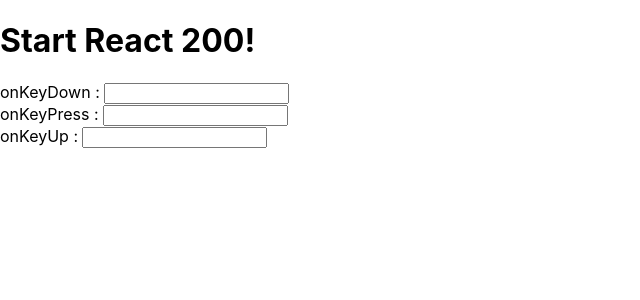
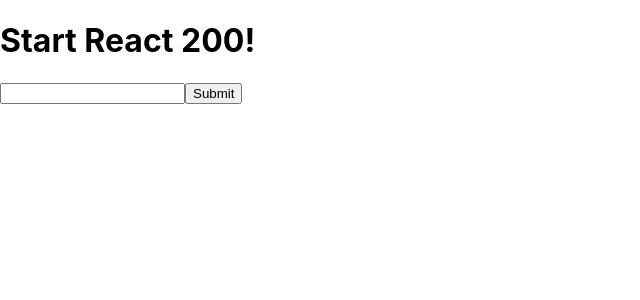
Before and after one commit to prsn-ts/react200, a React (Create React App) app: page / in a window 1280 px wide. Shown: the top 300 px of the page, without its empty margins (0-640 px from the left). Built offline with nearby package versions, Linux system fonts and the light colour scheme.

Commit message:
submit 이벤트 사용하기(onSubmit)(중급 072)

```diff
--- a/src/App.js
+++ b/src/App.js
@@ -1,11 +1,11 @@
 import React from 'react';
-import ReactOnKey from './R071_OnKey'
+import ReactonSubmit from './R072_onSubmit'
 
 function App() {
   return (
     <div>
       <h1>Start React 200!</h1>
-      <ReactOnKey/>
+      <ReactonSubmit/>
     </div>
   );
 }
--- /dev/null
+++ b/src/R072_onSubmit.js
@@ -0,0 +1,20 @@
+import React, { Component } from 'react';
+
+class R072_onSubmit extends Component {
+    Submit(e) {
+        const inputValue = document.getElementById('inputId').value;
+        console.log('inputValue : '+inputValue);
+        e.preventDefault();
+    }
+
+    render() {
+        return (
+            <form onSubmit={this.Submit}>
+                <input type="text" name='inputName' id='inputId'/>
+                <input type='submit' value='Submit'/>
+            </form>
+        )
+    }
+}
+
+export default R072_onSubmit;
```
